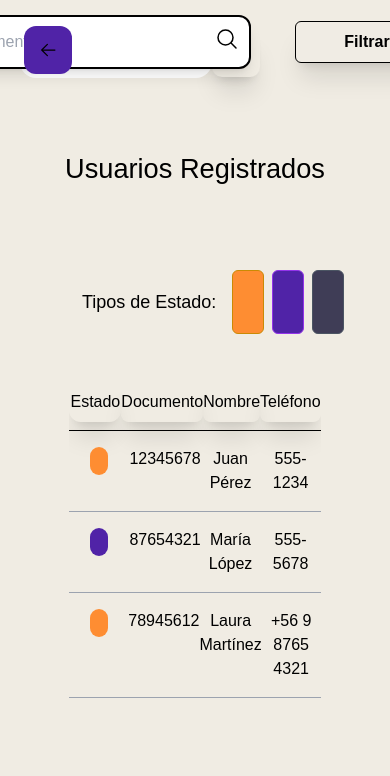
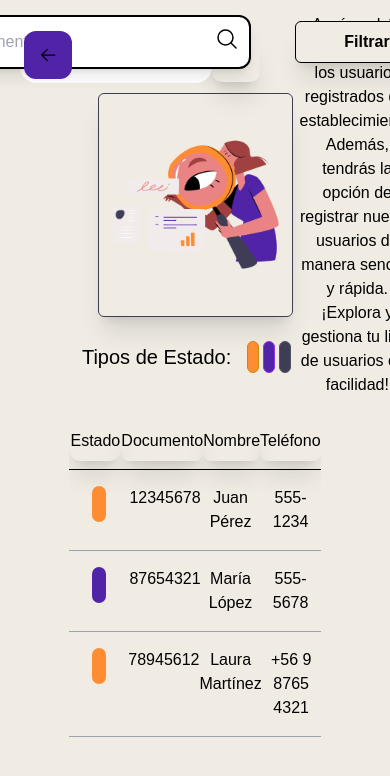
Before and after one commit to SergioChica/D.S-VIEWs, a React (Vite) app: page /registeredlist in a window 390 px wide. Shown: the top 776 px of the page. Built offline with nearby package versions, Linux system fonts and the light colour scheme; a web font is replaced by a local one.

Commit message:
Rstructuracion vistas

```diff
--- a/src/components/Pages/Asistence/Asistence.jsx
+++ b/src/components/Pages/Asistence/Asistence.jsx
@@ -81,7 +81,7 @@ export const Asistence = () => {
         </div>
       </div>
       <div className="flex flex-col items-center justify-evenly ">
-        <div className="flex  justify-evenly w-full ml-[85%]"> {/* Asegúrate de que el contenedor sea de ancho completo */}
+        <div className="flex  justify-evenly w-full "> {/* Asegúrate de que el contenedor sea de ancho completo */}
           <Buscador
             value={inputValue}
             onChange={handleInputChange}
@@ -89,7 +89,7 @@ export const Asistence = () => {
         </div>
         {possibleMatch && (
           <div
-            className='bg-white border border-gray-300 rounded-b-md shadow- p-2 max-w-max  cursor-pointer w-full text-center ' // Añadido w-full y text-center
+            className='bg-white border border-gray-300 rounded-b-md shadow- p-2 max-w-max  cursor-pointer w-full text-center relative' // Añadido w-full y text-center
             onClick={() => verificarDocumento(possibleMatch.document)}
           >
             <p>¿Buscabas a {possibleMatch.name}?</p>
--- a/src/components/Pages/Registerlist/Registerlist.jsx
+++ b/src/components/Pages/Registerlist/Registerlist.jsx
@@ -7,7 +7,7 @@ import Buscador from '../../Shared/InputForms/InputForms';
 import StatusDropdown from '../../Shared/DropDowns/StatusFilter';
 import RegisterDropdown from '../../Shared/DropDowns/RegisterDropDown/RegisterDropDown';
 import StatusCard from '../../Shared/utils/utils';
-
+import SearchVector from '../../../assets/Searching.png'
 export const Registerlist = () => {
   const [, setLocation] = useLocation();
   const [searchTerm, setSearchTerm] = useState('');
@@ -54,7 +54,7 @@ export const Registerlist = () => {
 
   return (
     <div className='bg-[#F0ECE3] w-full h-full flex flex-col flex-1 items-center relative py-[2.5%]'>
-      <div className='absolute left-[5%] py-3' onClick={() => setLocation("/")}>
+      <div className='absolute left-[5%] py-[1.1rem]' onClick={() => setLocation("/")}>
         <ButtomHome customClassName={''} />
         <IoMdArrowRoundBack className="hidden sm:inline-block sm:text-[3rem] sm:top-[1%] text-[#000000] bg-[#F0ECE3] p-[0.5rem] rounded-[10px] shadow-xl border-2 border-transparent" />
       </div>
@@ -63,7 +63,10 @@ export const Registerlist = () => {
         <StatusDropdown onStatusChange={handleStatusChange} />
         <RegisterDropdown />
       </label>
-      <h1 className='text-[2rem] my-[5rem] 2xl:text-[2rem] xl:text-[1.5rem] lg:text-[1.7rem]'>Usuarios Registrados</h1>
+      <div className='w-[50%] flex h-[14rem] border border-[#3F3D56] m-6 rounded-md items-center shadow-xl'>
+      <img src={SearchVector} alt="SearchingVector" className='w-[200px] p-1'/>
+      <p className='text-center m-[0.5rem] '>Aquí, podrás encontrar todos los usuarios registrados del establecimiento. Además, tendrás la opción de registrar nuevos usuarios de manera sencilla y rápida. ¡Explora y gestiona tu lista de usuarios con facilidad!</p>
+      </div>
       <StatusCard/>
       <div className='m-2 h-full w-[90%] flex flex-wrap justify-center items-center mb-[15px] lg:w-[92%]'>
         {filteredUsers.length > 0 ? (
--- a/src/components/shared/userTable/registerTable.jsx
+++ b/src/components/shared/userTable/registerTable.jsx
@@ -28,10 +28,10 @@ const TableComponent = ({ users }) => {
               onMouseLeave={() => setHoveredIndex(null)}
             >
               <div
-                className={`w-4 h-8 rounded-[20px] mx-auto ${statusColors[user.status]} transition-all duration-200`}
+                className={`w-3 h-9 rounded-[20px] mx-auto ${statusColors[user.status]} transition-all duration-200`}
                 style={{
-                  width: hoveredIndex === index ? '120px' : '18px',
-                  height: '28px'
+                  width: hoveredIndex === index ? '120px' : '14px',
+                  height: '36px'
                 }}
                 title={user.status}
               >
--- a/src/components/shared/utils/utils.jsx
+++ b/src/components/shared/utils/utils.jsx
@@ -11,8 +11,8 @@ export const statusColors = {
       borderColor: statusColors[estado]
     };
   };
+  import React from 'react';
 
-  import React from 'react';
   const StatusCard = () => {
     const items = [
       { id: 1, text: "Activo", color: "border-yellow-600", textColor: "text-white", bg: "bg-[#FE8D32]" },
@@ -23,17 +23,19 @@ export const statusColors = {
     return (
       <div className="w-[68%] flex ml-[10%] justify-start mb-10">
         <div className='flex items-center gap-4'>
-          <h3 className='text-lg text-black whitespace-nowrap'>Tipos de Estado:</h3>
-          <div className="flex gap-2">
+          <h3 className='text-xl text-black whitespace-nowrap'>Tipos de Estado:</h3>
+          <div className="flex gap-1">
             {items.map((item) => (
-              <p
-                key={item.id}
-                className={`h-16 w-8 overflow-hidden rounded-md transition-all duration-700 ease-in-out border ${item.color} ${item.bg} flex justify-center items-center hover:w-32 group`}
-              >
-                <span className={`p-2 text-center uppercase ${item.textColor} tracking-wider opacity-0 group-hover:opacity-100 transition-opacity duration-700 ease-in-out whitespace-nowrap`}>
+              <div key={item.id} className="relative group">
+                <div className={`h-8 w-3 rounded-md border ${item.color} ${item.bg} cursor-pointer`} />
+                <div className={`absolute bottom-full left-1/2 -translate-x-1/2 mb-2 px-4 py-2 ${item.bg} ${item.textColor} text-sm rounded-md opacity-0 invisible group-hover:opacity-100 group-hover:visible transition-all duration-300 whitespace-nowrap
+                  after:content-[''] after:absolute after:top-full after:left-1/2 after:-translate-x-1/2
+                  after:border-8 after:border-t-current after:border-r-transparent after:border-b-transparent after:border-l-transparent
+                  after:border-t-black`}
+                >
                   {item.text}
-                </span>
-              </p>
+                </div>
+              </div>
             ))}
           </div>
         </div>
```
Also changed, not shown: src/assets/Searching.png (added), src/assets/Searching.svg (added).
